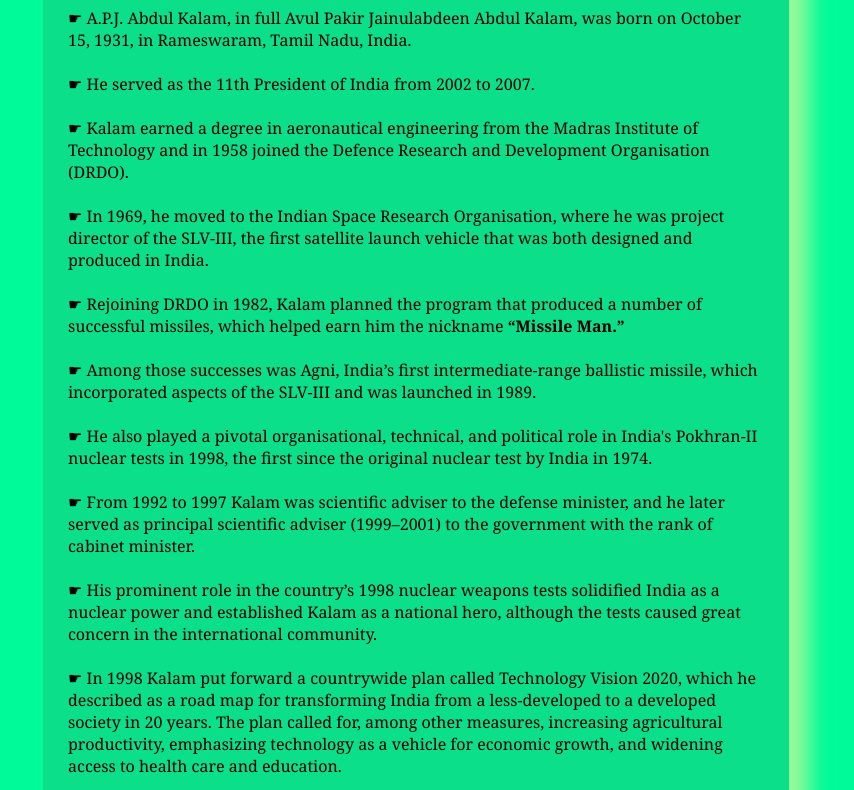
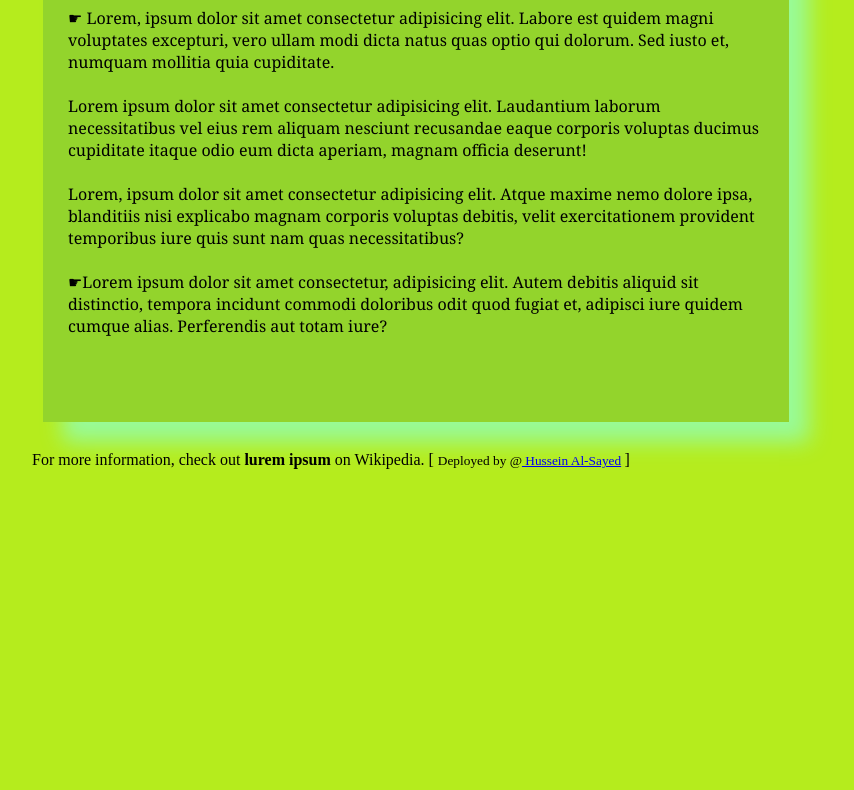
Before and after one commit to hussein-alsayed/tribute-page, a plain HTML site: page index.html in a window 1280 px wide. Shown: the part 579-1369 px from the top of the page, without its empty margins (224-1078 px from the left). After the commit the page ends 1304 px from the top, so only its background shows below. Drawn offline with Linux system fonts and the light colour scheme.

Commit message:
color/content update

```diff
--- a/index.html
+++ b/index.html
@@ -8,7 +8,7 @@
         like body color and margin */
 
         body {
-            background-color: #00FA9A;
+            background-color: #b5ec1d;
             margin: 20%;
         }
 
@@ -67,7 +67,7 @@
 
         <!-- Title of the page -->
         <h1 id="title">
-            HANOO
+            lurem ipsum
         </h1>
 
         <div id="img">
@@ -95,95 +95,11 @@
 
 
 <p>
-                ☛ A.P.J. Abdul Kalam, in full
-                Avul Pakir Jainulabdeen Abdul Kalam,
-                was born on October 15, 1931, in
-                Rameswaram, Tamil Nadu, India.<br><br>
-                ☛ He served as the 11th President
-                of India from 2002 to 2007.<br><br>
-                ☛ Kalam earned a degree in
-                aeronautical engineering from the
-                Madras Institute of Technology and in
-                1958 joined the Defence Research and
-                Development Organisation (DRDO).<br><br>
-                ☛ In 1969, he moved to the Indian
-                Space Research Organisation, where he
-                was project director of the SLV-III, the
-                first satellite launch vehicle that was
-                both designed and produced in India.
-                <br><br> ☛ Rejoining DRDO in 1982,
-                Kalam planned the program that produced
-                a number of successful missiles, which
-                helped earn him the nickname <strong>
-                “Missile Man.”</strong>
-                <br><br> ☛ Among those successes
-                was Agni, India’s first intermediate-range
-                ballistic missile, which incorporated
-                aspects of the SLV-III and was launched
-                in 1989.
-                <br><br> ☛ He also played a
-                pivotal organisational, technical,
-                and political role in India's Pokhran-II
-                nuclear tests in 1998, the first since
-                the original nuclear test by India in 1974.
-                <br><br> ☛ From 1992 to 1997 Kalam
-                was scientific adviser to the defense
-                minister, and he later served as principal
-                scientific adviser (1999–2001) to the
-                government with the rank of cabinet minister.
-                <br><br> ☛ His prominent role in
-                the country’s 1998 nuclear weapons tests
-                solidified India as a nuclear power and
-                established Kalam as a national hero,
-                although the tests caused great concern
-                in the international community.
-                <br><br> ☛ In 1998 Kalam put
-                forward a countrywide plan called
-                Technology Vision 2020, which he described
-                as a road map for transforming India from
-                a less-developed to a developed society
-                in 20 years. The plan called for, among
-                other measures, increasing agricultural
-                productivity, emphasizing technology as
-                a vehicle for economic growth, and
-                widening access to health care and
-                education.
-                <br><br> ☛ Kalam received <b>7</b>
-                honorary doctorates from <b>40</b>
-                universities. The Government of India
-                honoured him with the <b>Padma Bhushan
-                in 1981</b> and the <b>Padma Vibhushan
-                in 1990</b> for his work with ISRO and
-                DRDO and his role as a scientific advisor
-                to the Government.
-                <br><br> ☛ In 1997, Kalam received
-                India's highest civilian honour, the
-                Bharat Ratna, for his contribution to
-                the scientific research and modernisation
-                of defence technology in India.
-                <br><br> ☛ In 2013, he was the
-                recipient of the Von Braun Award from
-                the National Space Society "to recognize
-                excellence in the management and leadership
-                of a space-related project".
-                <br><br> ☛ While delivering a
-                lecture at the Indian Institute of
-                Management Shillong, Kalam collapsed and
-                died from an apparent cardiac arrest on
-                <b>27 July 2015</b>, aged 83.
-                <br><br> ☛ Wheeler Island, a
-                national missile test site in Odisha, was
-                renamed <b>Kalam Island</b> in September
-                2015.
-                <br><br> ☛ A prominent road in
-                New Delhi was renamed from Aurangzeb
-                Road to <b>Dr APJ Abdul Kalam Road</b>
-                in August 2015.
-                <br><br> ☛ In February 2018,
-                scientists from the Botanical Survey
-                of India named a newly found plant
-                species as Drypetes kalamii, in his
-                honour.
+                ☛ Lorem, ipsum dolor sit amet consectetur adipisicing elit. Labore est quidem magni voluptates excepturi, vero ullam modi dicta natus quas optio qui dolorum. Sed iusto et, numquam mollitia quia cupiditate.
+                <br><br> Lorem ipsum dolor sit amet consectetur adipisicing elit. Laudantium laborum necessitatibus vel eius rem aliquam nesciunt recusandae eaque corporis voluptas ducimus cupiditate itaque odio eum dicta aperiam, magnam officia deserunt! <strong>
+                </strong>
+                <br><br> Lorem, ipsum dolor sit amet consectetur adipisicing elit. Atque maxime nemo dolore ipsa, blanditiis nisi explicabo magnam corporis voluptas debitis, velit exercitationem provident temporibus iure quis sunt nam quas necessitatibus?
+                <br><br> ☛Lorem ipsum dolor sit amet consectetur, adipisicing elit. Autem debitis aliquid sit distinctio, tempora incidunt commodi doloribus odit quod fugiat et, adipisci iure quidem cumque alias. Perferendis aut totam iure?
                 <br><br><br>
             </p>
 
@@ -193,9 +109,9 @@
             For more information,
         check out
         <a id="tribute-link" href="#">
-            <b>A.P.J. Abdul Kalam</b> on Wikipedia. [
-            <small>Developed by @<a href="#">
-                    Sushant Gaurav.</a></a>
+            <b>lurem ipsum</b> on Wikipedia. [
+            <small>Deployed by @<a href="#">
+                    Hussein Al-Sayed</a></a>
         </small>]
     </main>
 </body>
```
